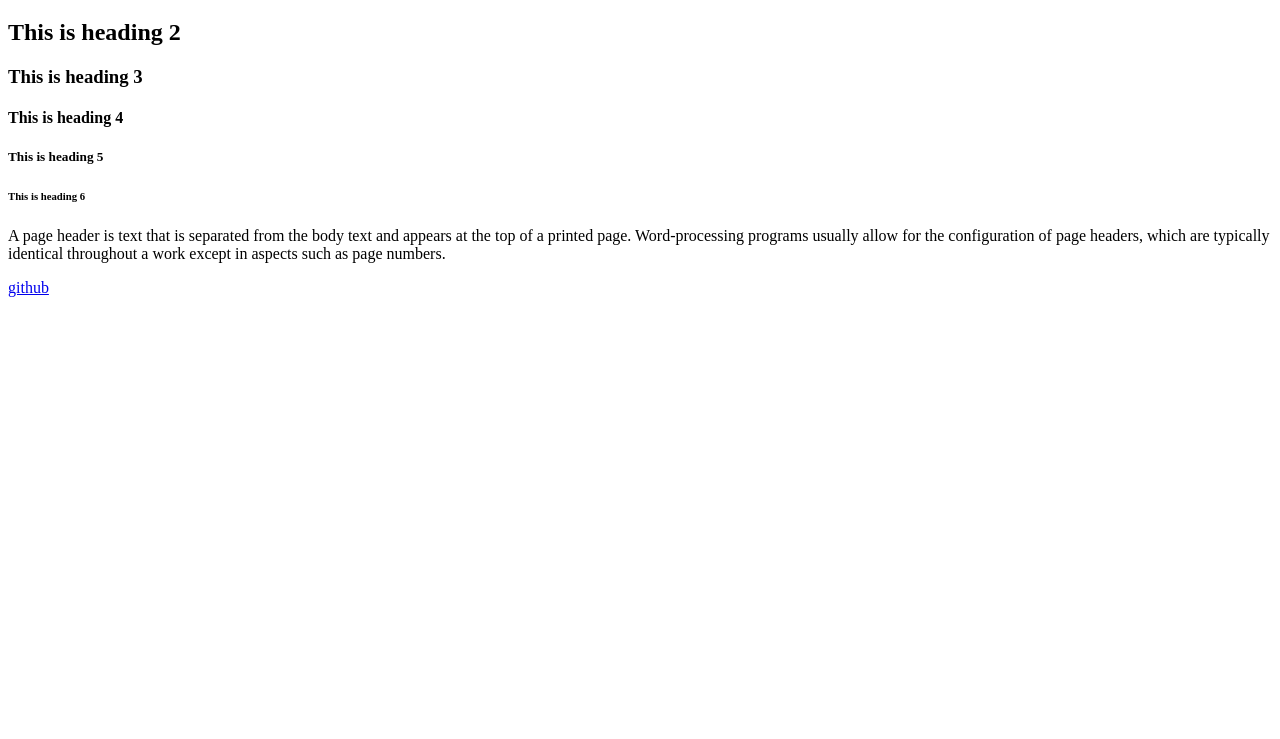
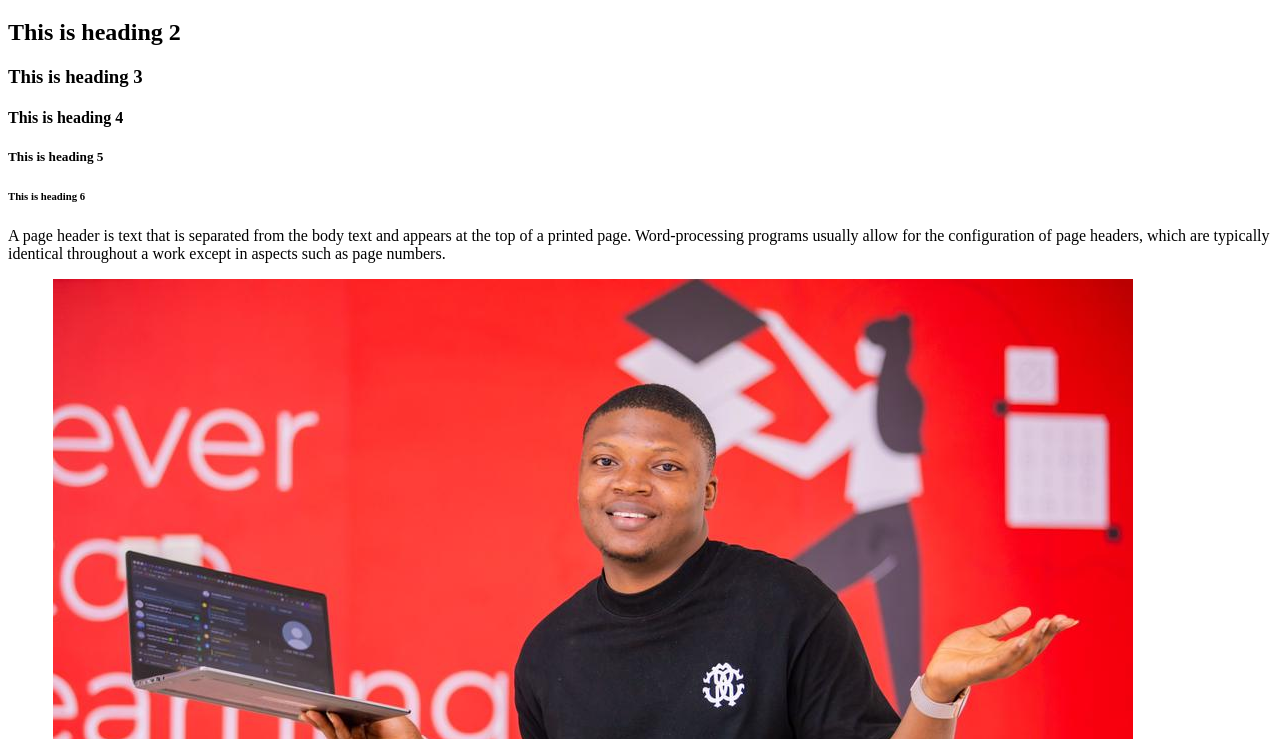
Before and after one commit to Clintoncode/newdir, a plain HTML site: page index.html in a window 1280 px wide. Shown: the part 61-800 px from the top of the page. Drawn offline with Linux system fonts and the light colour scheme.

Commit message:
image added

```diff
--- a/index.html
+++ b/index.html
@@ -20,5 +20,6 @@
       work except in aspects such as page numbers.
     </p>
     <a href="https://github.com/Clintoncode" target="_blank">github</a>
+    <img src="Clinton.jpg" alt="Clinton">
   </body>
 </html>
```
